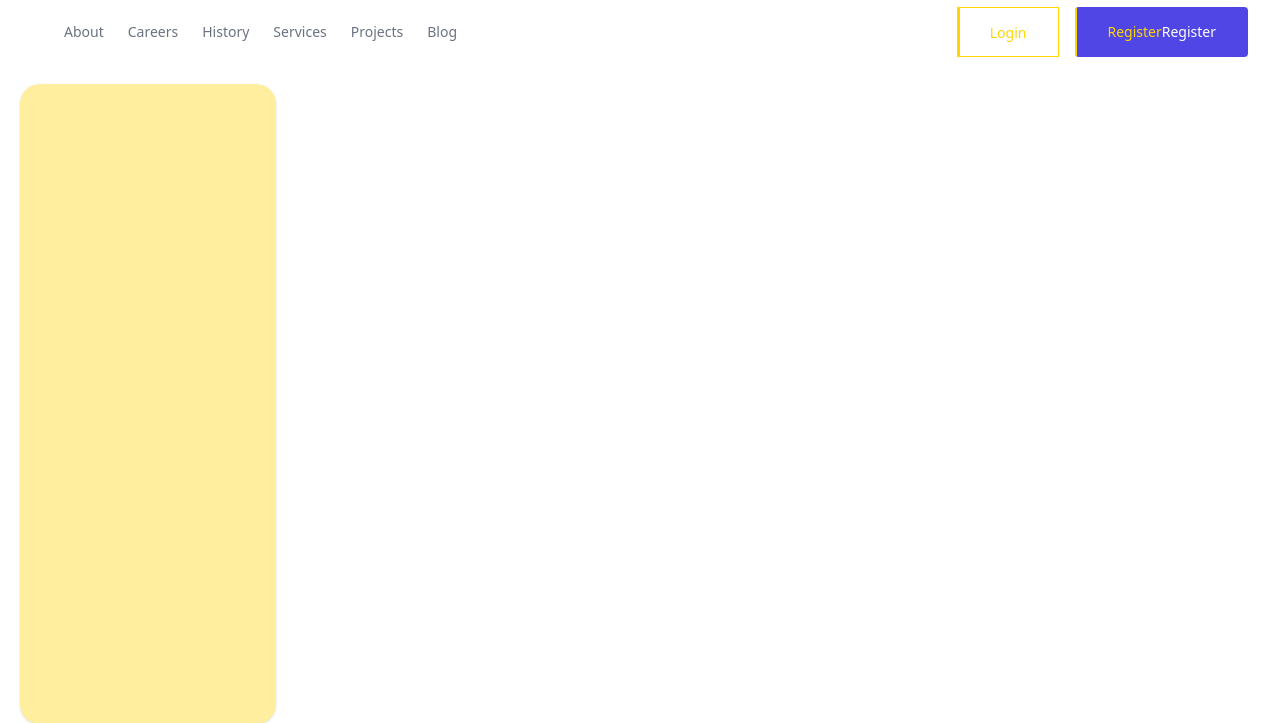
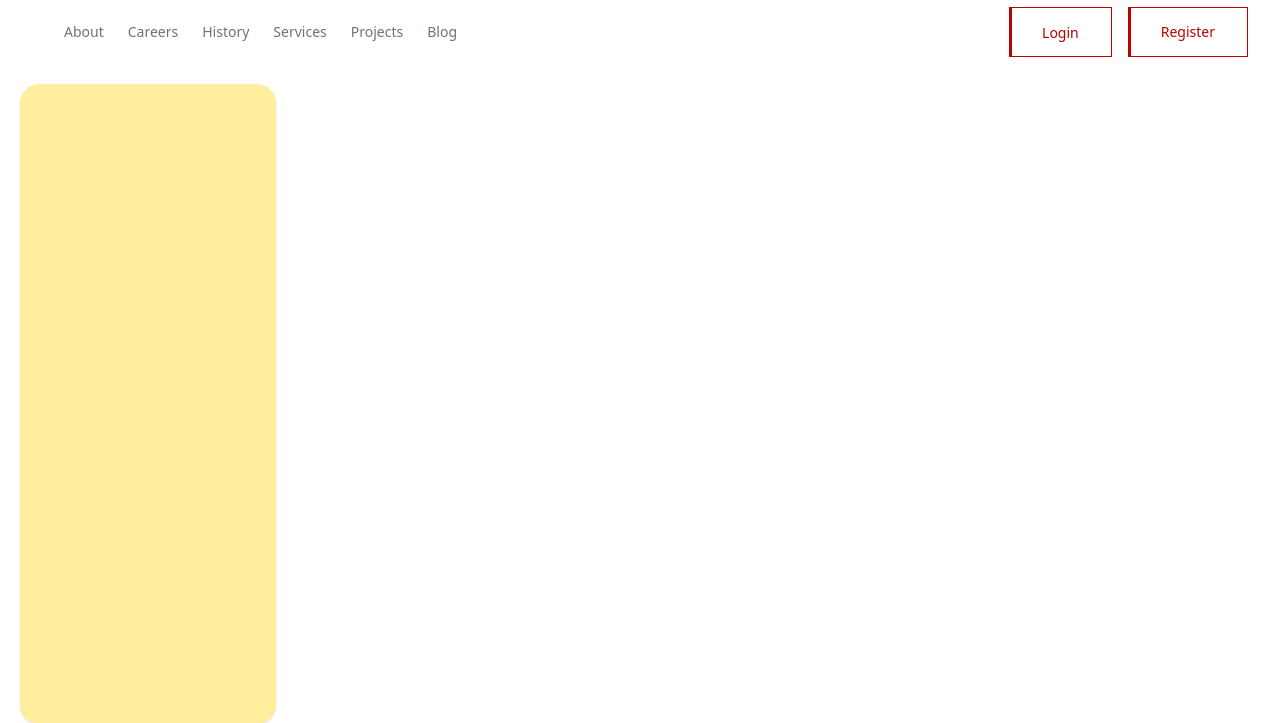
Before and after one commit to C04-PBP/mineat, a Django app: page /filter/ in a window 1280 px wide. Shown: the top 723 px of the page. Run offline with Django 5.2, Linux system fonts and the light colour scheme; data that the repository does not hold is empty; some libraries are stand-ins or nearby versions.

Commit message:
Memperbaiki animasi warna untuk button register

```diff
--- a/ingredient/templates/show_header.html
+++ b/ingredient/templates/show_header.html
@@ -43,34 +43,34 @@
 
       <div class="flex items-center gap-4">
         <div class="sm:flex sm:gap-4">
-          <a class="group relative inline-block overflow-hidden border border-[#FFD700] px-8 py-3 focus:outline-none focus:ring"
+          <a class="group relative inline-block overflow-hidden border border-[#BB0000] px-8 py-3 focus:outline-none focus:ring"
             href="{% url 'fnb:login' %}">
             <span
-              class="absolute inset-y-0 left-0 w-[2px] bg-[#FFD700] transition-all group-hover:w-full group-active:bg-[#FFD700]"></span>
+              class="absolute inset-y-0 left-0 w-[2px] bg-[#BB0000] transition-all group-hover:w-full group-active:bg-[#BB0000]"></span>
 
-            <span class="relative text-sm font-medium text-[#FFD700] transition-colors group-hover:text-white">
+            <span class="relative text-sm font-medium text-[#BB0000] transition-colors group-hover:text-white">
               Login
             </span>
           </a>
 
-          <a class="group relative inline-flex items-center overflow-hidden rounded bg-indigo-600 px-8 py-3 text-white focus:outline-none focus:ring active:bg-indigo-500"
+          <a class="group relative inline-flex items-center overflow-hidden border border-[#BB0000] px-8 py-3 focus:outline-none focus:ring"
             href="{% url 'fnb:register' %}">
 
             <span
-              class="absolute inset-y-0 left-0 w-[2px] bg-[#FFD700] transition-all group-hover:w-full group-active:bg-[#FFD700]"></span>
+              class="absolute inset-y-0 left-0 w-[2px] bg-[#BB0000] transition-all group-hover:w-full group-active:bg-[#BB0000]"></span>
 
-            <span class="relative text-sm font-medium text-[#FFD700] transition-colors group-hover:text-white">
+            <span class="relative text-sm font-medium text-[#BB0000] transition-colors group-hover:text-white transition-all group-hover:me-4">
               Register
             </span>
 
             <span class="absolute -end-full transition-all group-hover:end-4">
               <svg class="size-5 rtl:rotate-180" xmlns="http://www.w3.org/2000/svg" fill="none" viewBox="0 0 24 24"
-                stroke="currentColor">
+                stroke="white">
                 <path stroke-linecap="round" stroke-linejoin="round" stroke-width="2" d="M17 8l4 4m0 0l-4 4m4-4H3" />
               </svg>
             </span>
 
-            <span class="text-sm font-medium transition-all group-hover:me-4"> Register </span>
+            <!-- <span class="text-sm font-medium transition-all group-hover:me-4"> Register </span> -->
           </a>
         </div>
 
```
